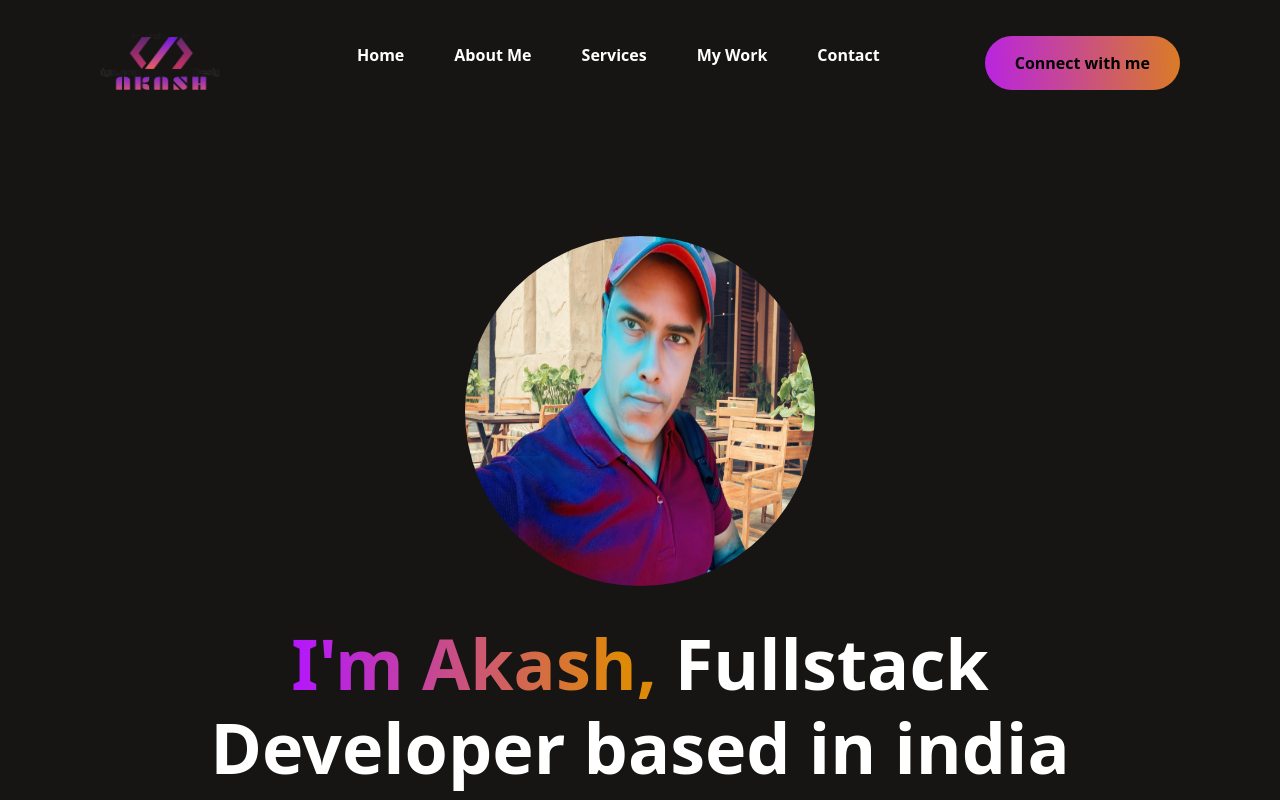
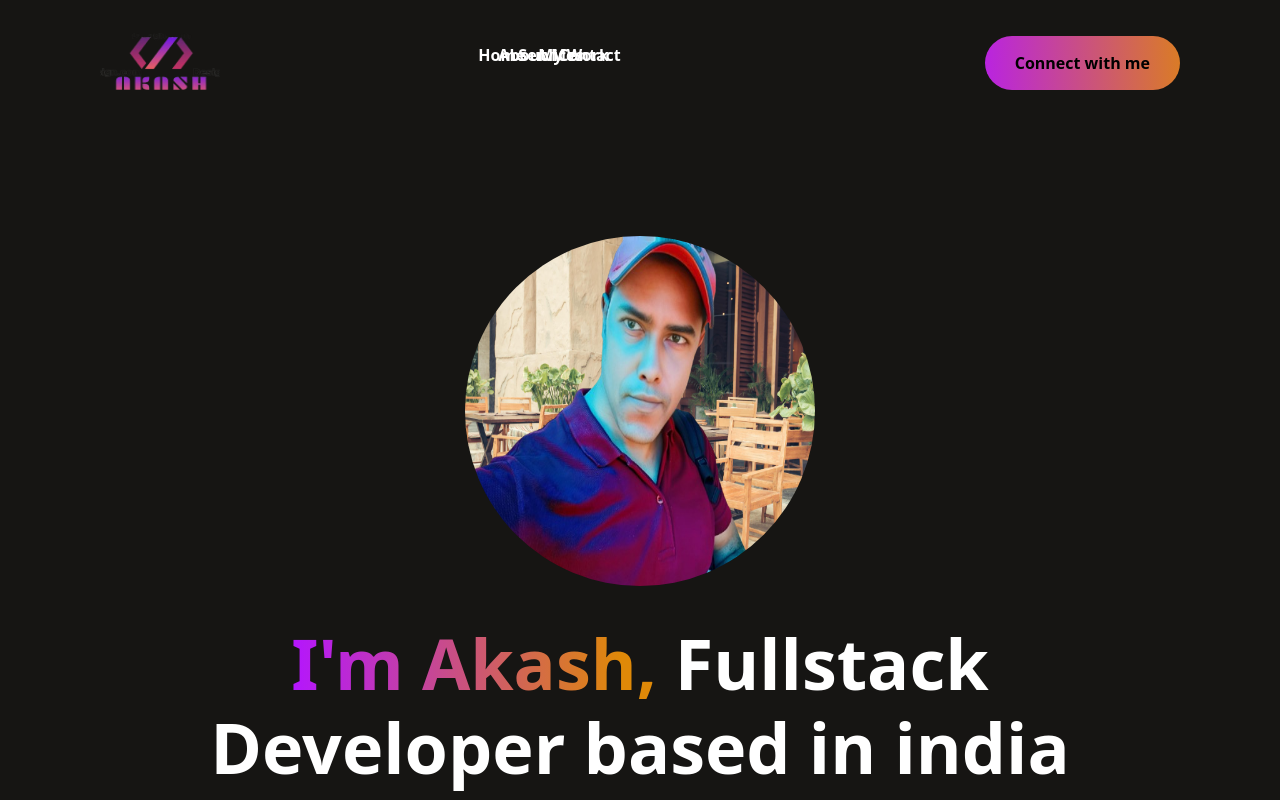
Before and after one commit to Akashkhandekar-git/Portfolio, a React (Vite) app: page / in a window 1280 px wide. Shown: the top 800 px of the page. Built offline with nearby package versions, Linux system fonts and the light colour scheme.

Commit message:
minor changes

```diff
--- a/src/Components/Navbar/Navbar.css
+++ b/src/Components/Navbar/Navbar.css
@@ -64,6 +64,7 @@
 }
 
 .nav_menu li {
+  margin-left: -100px;
   color: white;
 }
 
```
